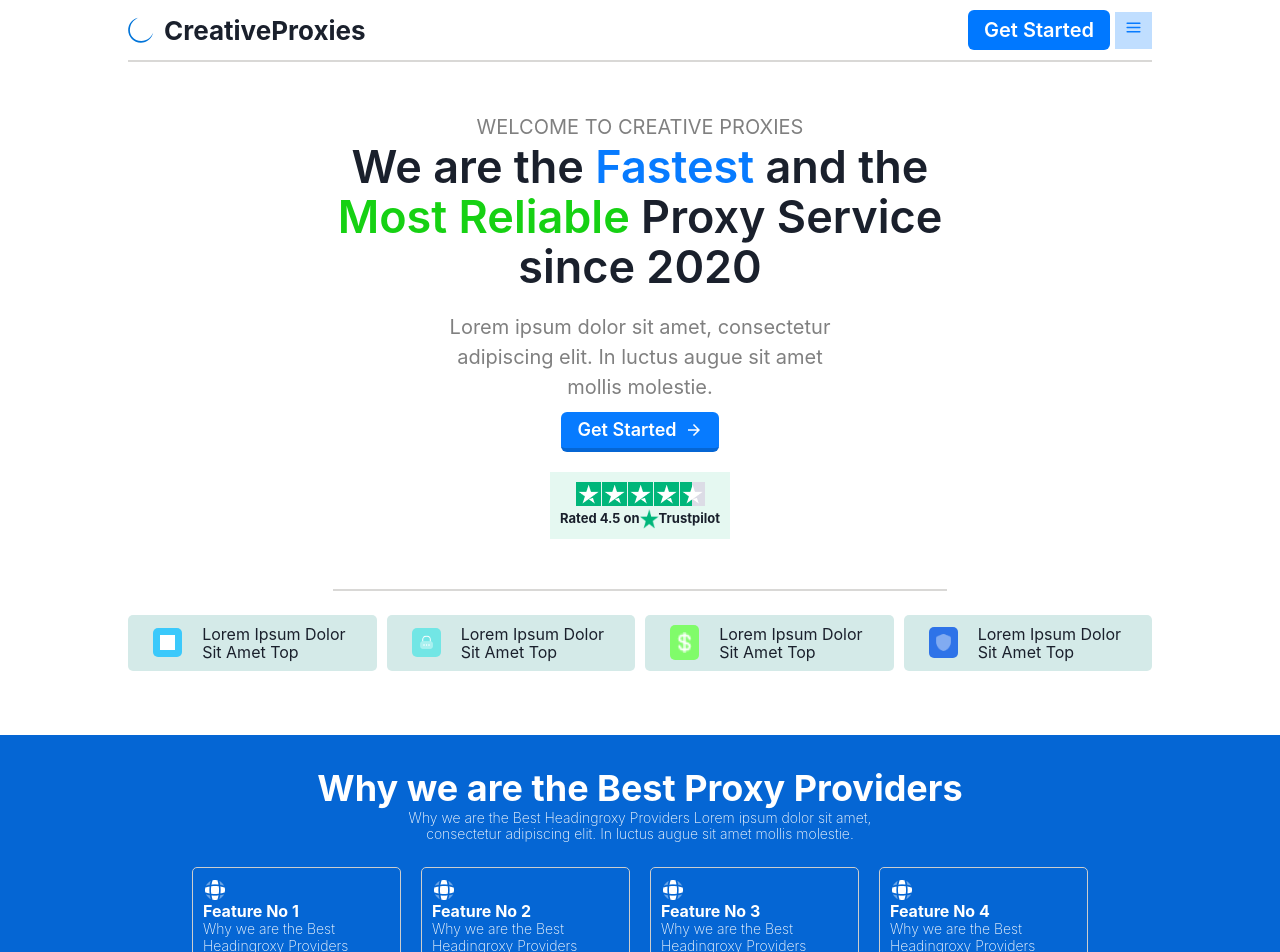
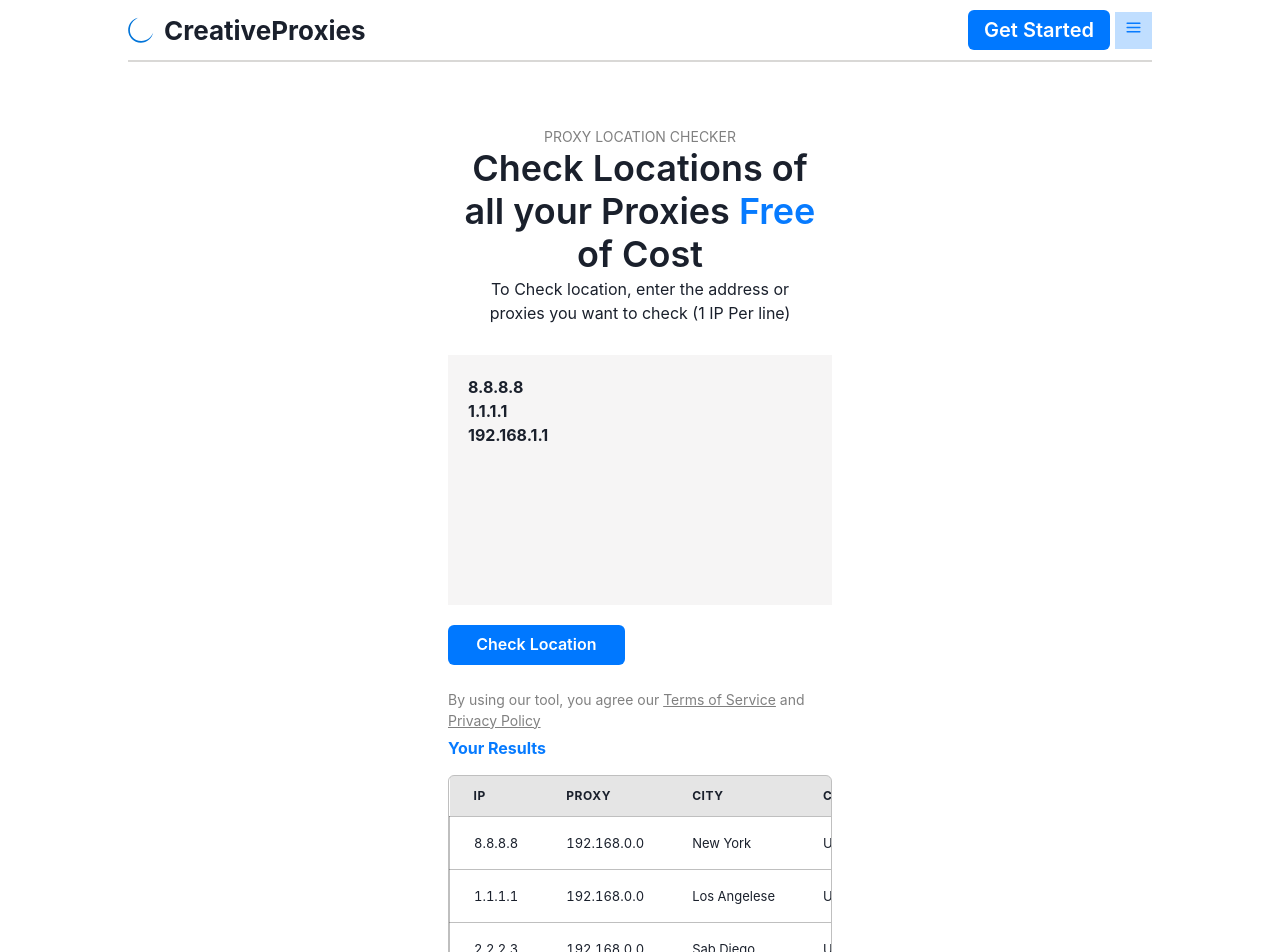
Before and after one commit to Aditya-Raj-Dev/FlameCloud, a React (Create React App) app in the folder project/: page /locationcheck in a window 1280 px wide. Shown: the top 952 px of the page. Built offline with nearby package versions, Linux system fonts and the light colour scheme.

Commit message:
completed

```diff
--- a/project/package.json
+++ b/project/package.json
@@ -2,6 +2,7 @@
   "name": "project",
   "version": "0.1.0",
   "private": true,
+  "homepage": ".",
   "dependencies": {
     "@chakra-ui/icons": "^2.0.17",
     "@chakra-ui/react": "^2.5.3",
@@ -13,6 +14,7 @@
     "framer-motion": "^10.8.5",
     "react": "^18.2.0",
     "react-dom": "^18.2.0",
+    "react-router-dom": "^6.9.0",
     "react-scripts": "5.0.1",
     "web-vitals": "^2.1.4"
   },
--- a/project/src/App.js
+++ b/project/src/App.js
@@ -1,11 +1,12 @@
 import logo from './logo.svg';
 import './App.css';
 import Home from './Pages/Home';
+import AllRoute from './Route/AllRoute';
 
 function App() {
   return (
     <div className="App">
-<Home/>
+      <AllRoute/>
     </div>
   );
 }
--- /dev/null
+++ b/project/src/Pages/LocationCheck.jsx
@@ -0,0 +1,16 @@
+import React from 'react'
+import Footer from '../components/Footer'
+import LocationFinder from '../components/LocationFinder'
+import Navbar from '../components/Navbar'
+
+const LocationCheck = () => {
+  return (
+    <div>
+      <Navbar/>
+      <LocationFinder/>
+      <Footer/>
+    </div>
+  )
+}
+
+export default LocationCheck
--- /dev/null
+++ b/project/src/Route/AllRoute.jsx
@@ -0,0 +1,17 @@
+import React from 'react'
+import { Route, Routes } from 'react-router-dom'
+import LocationCheck from '../Pages/LocationCheck'
+import Home from '../Pages/Home'
+
+const AllRoute = () => {
+  return (
+    <div>
+        <Routes>
+            <Route path="/" element={<Home/>}/>
+            <Route path="/locationcheck" element={<LocationCheck/>}/>
+        </Routes>
+    </div>
+  )
+}
+
+export default AllRoute
--- a/project/src/components/Footer.jsx
+++ b/project/src/components/Footer.jsx
@@ -45,7 +45,7 @@ const Footer = () => {
           </Button>
         </Flex >
 
-        <Flex  gap={["7rem","7rem","5rem"]}
+        <Flex  gap={["3rem","3rem","7rem","5rem"]}
 
         justifyContent="space-between"
    >
--- a/project/src/components/GetStarted.jsx
+++ b/project/src/components/GetStarted.jsx
@@ -7,7 +7,9 @@ import square from "../images/square.jpg"
 import dollor from "../images/dollor.png"
 import lock from "../images/lock.png"
 import key from "../images/key.png"
+import { useNavigate } from "react-router-dom";
 const GetStarted = () => {
+  const navigate=useNavigate()
     let star=[1,2,3,4,5]
     let topbox=[
         {"text":"Lorem Ipsum Dolor Sit Amet Top",
@@ -19,6 +21,8 @@ const GetStarted = () => {
           {"text":"Lorem Ipsum Dolor Sit Amet Top",
           "img":key}
     ]
+
+
   return (
     <Box w={["90%", "90%", "90%", "80%"]} margin="auto" mt="50px">
       <center>
@@ -31,7 +35,6 @@ const GetStarted = () => {
         <Text
           fontSize={["25px", "28px", "35px", "45px"]}
           fontWeight="semibold"
-          lineHeight="50px"
           marginBottom="20px"
         >
           We are the <span style={{ color: "#077BFF" }}>Fastest</span> and the{" "}
@@ -55,6 +58,7 @@ const GetStarted = () => {
         color="white"
         borderBottom="4px solid #0566D4"
         fontSize="lg"
+        onClick={()=>navigate("/locationcheck")}
       >
         Get Started
       </Button>
--- /dev/null
+++ b/project/src/components/LocationFinder.jsx
@@ -0,0 +1,107 @@
+import { Box, Button, Heading, Text } from "@chakra-ui/react";
+import React from "react";
+import {
+  Table,
+  Thead,
+  Tbody,
+  Tfoot,
+  Tr,
+  Th,
+  Td,
+  TableCaption,
+  TableContainer,
+} from '@chakra-ui/react'
+import {ArrowForwardIcon} from "@chakra-ui/icons"
+
+const LocationFinder = () => {
+  return (
+    <Box width={["80%", "50%", "50%", "30%"]} margin="auto" mt="4rem">
+      <Text fontSize={["xs", "xs", "sm", "sm"]} color="grey">
+        PROXY LOCATION CHECKER
+      </Text>
+      <Heading
+        as="h2"
+        size={["lg", "lg", "xl", "xl"]}
+        margin="auto"
+        fontWeight="semibold"
+      >
+        Check Locations of all your Proxies{" "}
+        <span style={{ color: "rgba(7, 123, 255, 1)" }}>Free</span> of Cost
+      </Heading>
+      <Text  fontSize={["xs","xs","md","md"]}
+       width={["90%", "90%", "80%", "80%"]} margin="auto">
+        To Check location, enter the address or proxies you want to check (1 IP
+        Per line)
+      </Text>
+      <Box
+        bg="rgba(217, 216, 214, 0.25)"
+        textAlign="left"
+        p="20px"
+        fontWeight="bold"
+        mb="20px"
+        width="100%"
+        height={["180px","200px","250px","250px"]}
+        mt="30px"
+      >
+        <Text>8.8.8.8 </Text>
+        <Text>1.1.1.1</Text>
+        <Text>192.168.1.1</Text>
+      </Box>
+      <Button
+        colorScheme="messenger" position="left" width="46%" display="block">
+        Check Location
+      </Button>
+      <br />
+      <Text color="grey" textAlign="left" display="block" width='100%' fontSize="14px">
+        By using our tool, you agree our <span
+        style={{textDecoration:"underline"}}>Terms of Service</span> and{" "}
+        <span style={{textDecoration:"underline"}}>Privacy Policy</span>
+      </Text>
+       <Text color="rgba(7, 123, 255, 1)" mt="5px"
+       fontWeight="bold" textAlign="left" mb="15px">Your Results</Text>
+
+       <TableContainer  fontSize={["10px","10px","12px","13px"]}
+          gap="10px"
+       border="1px solid rgba(0, 0, 0, 0.25)" borderRadius="6px">
+  <Table variant='unstyled' overflowX={{ base: "hidden", lg: "unset"}}>
+    <Thead>
+      <Tr bg="rgba(0, 0, 0, 0.1)" >
+        <Th>IP</Th>
+        <Th>PROXY</Th>
+        <Th >CITY</Th>
+        <Th>COUNTRY</Th>
+      </Tr>
+    </Thead>
+    <Tbody >
+      <Tr  border="1px solid rgba(0, 0, 0, 0.25)">
+        <Td >8.8.8.8</Td>
+        <Td>192.168.0.0</Td>
+        <Td >New York</Td>
+        <Td >US</Td>
+      </Tr>
+      <Tr border="1px solid rgba(0, 0, 0, 0.25)">
+        <Td>1.1.1.1</Td>
+        <Td>192.168.0.0</Td>
+        <Td >Los Angelese</Td>
+        <Td >US</Td>
+      </Tr>
+      <Tr border="1px solid rgba(0, 0, 0, 0.25)">
+        <Td>2.2.2.3</Td>
+        <Td>192.168.0.0</Td>
+        <Td >Sab Diego</Td>
+        <Td >US</Td>
+      </Tr>
+    </Tbody>
+
+  </Table>
+</TableContainer>
+<br />
+<Text>Check out our IPv6 Compatibility Checker
+
+  <span style={{color:"#077BFF",fontWeight:"bold",cursor:"pointer"}}>      View Tool <ArrowForwardIcon/></span></Text>
+    </Box>
+  );
+
+};
+
+export default LocationFinder;
--- a/project/src/components/Navbar.jsx
+++ b/project/src/components/Navbar.jsx
@@ -1,7 +1,9 @@
 import React from "react";
 import { Flex, Text, Box, Button } from "@chakra-ui/react";
 import { ChevronDownIcon, HamburgerIcon } from "@chakra-ui/icons";
+import { useNavigate } from "react-router-dom";
 const Navbar = () => {
+  const navigate=useNavigate()
   return (
     <Box w={["90%","90%","90%","80%"]} margin="auto" fontSize={["14px", "14px", "15px", "17px"]}>
       <Flex alignItems="center" marginTop="10px" justifyContent="space-between">
@@ -82,7 +84,7 @@ const Navbar = () => {
         </Flex>
         <Flex alignItems="center" gap="5px">
           <Button colorScheme="messenger"
-
+           onClick={()=>navigate("/locationcheck")}
            fontSize= {["sm","sm","sm",'xl']}
           >Get Started</Button>
           <Box
--- a/project/src/index.js
+++ b/project/src/index.js
@@ -3,14 +3,15 @@ import ReactDOM from 'react-dom/client';
 import './index.css';
 import App from './App';
 import reportWebVitals from './reportWebVitals';
+import {BrowserRouter} from "react-router-dom"
 import { ChakraProvider } from '@chakra-ui/react'
 const root = ReactDOM.createRoot(document.getElementById('root'));
 root.render(
-
+  <BrowserRouter>
 <ChakraProvider>
     <App />
     </ChakraProvider>
-
+    </BrowserRouter>
 );
 
 // If you want to start measuring performance in your app, pass a function
```
Also changed, not shown: 1 other file (tests, documents, lock files or other folders).
